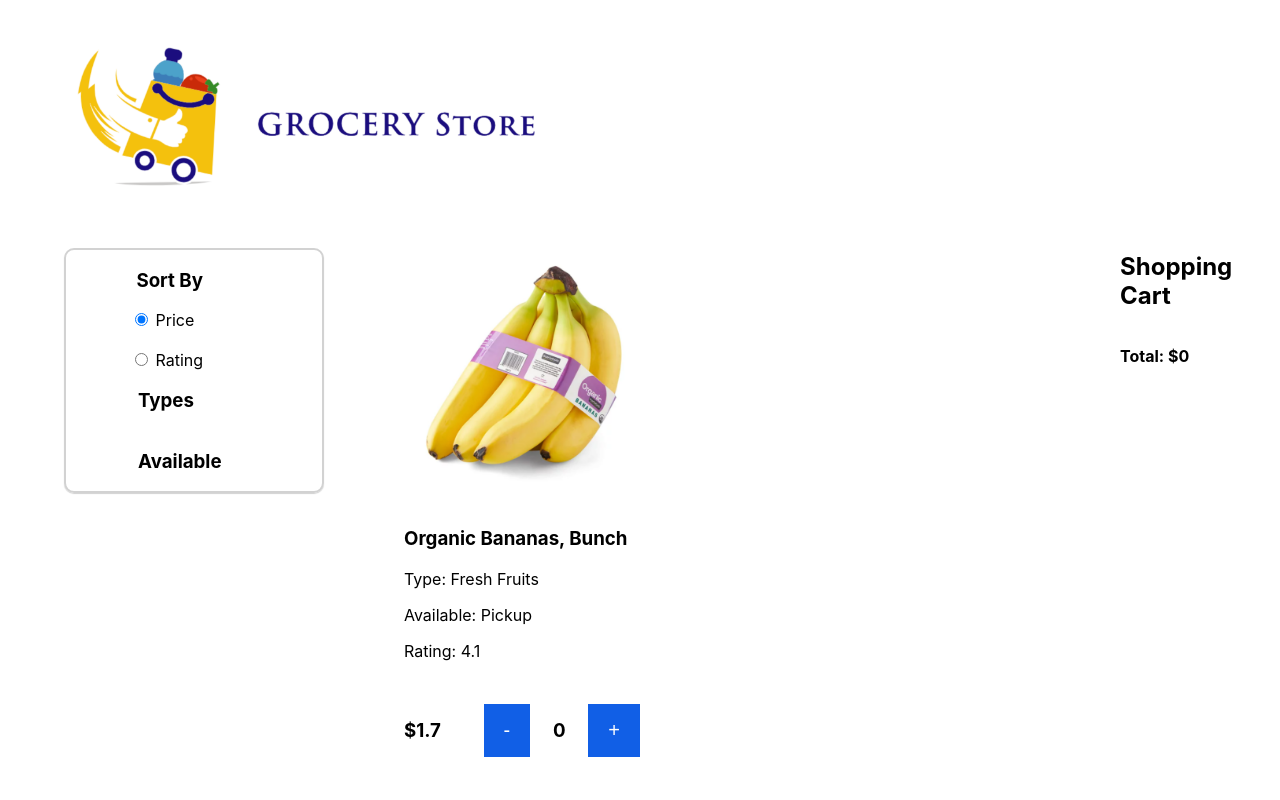
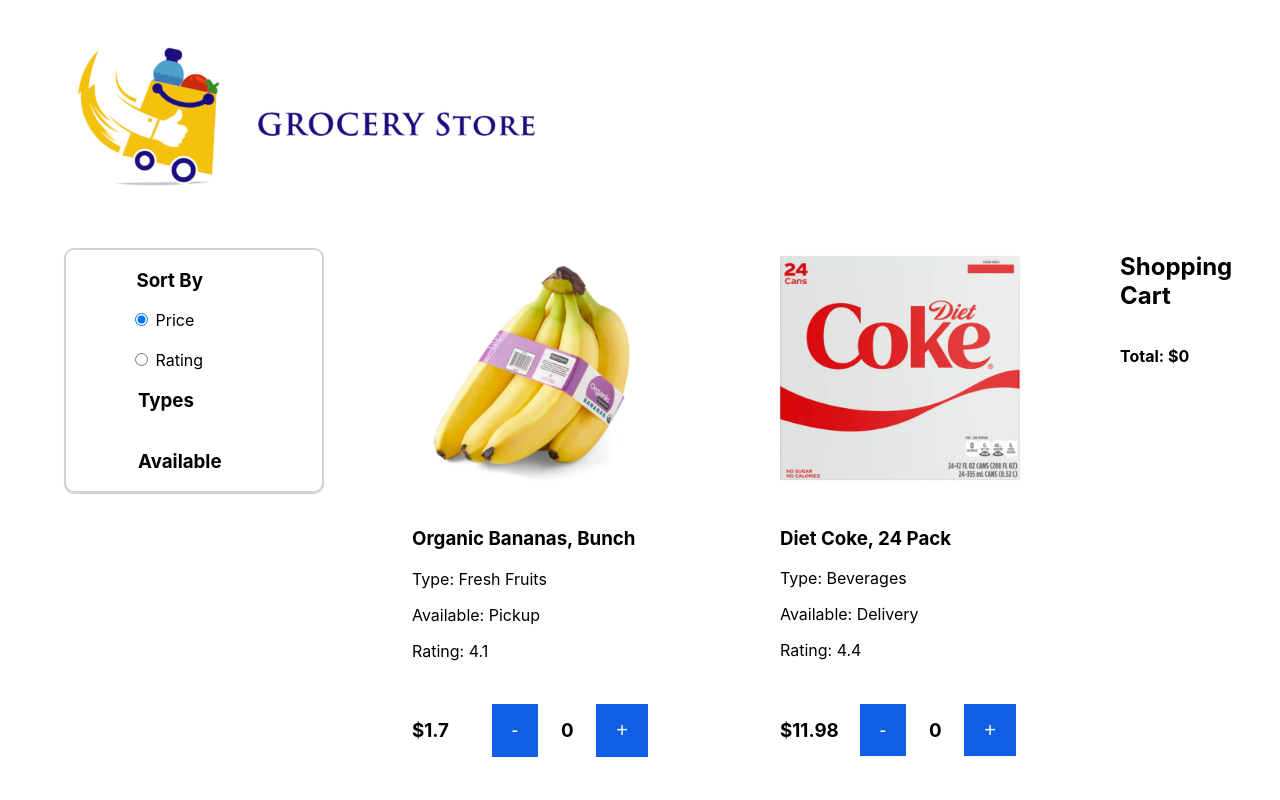
Before and after one commit to smartfox998/Grocery-Store, a React (Create React App) app: page / in a window 1280 px wide. Shown: the top 800 px of the page. Built offline with nearby package versions, Linux system fonts and the light colour scheme; the HTML template or start-up script is replaced by a standard one.

Commit message:
update css

```diff
--- a/src/App.css
+++ b/src/App.css
@@ -26,7 +26,7 @@
   align-self: flex-start;
   flex-direction: column;
   padding: 0rem 0rem 0rem 4rem;
-  margin: 1rem 4rem 0rem 4rem;
+  margin: 1rem 0rem 0rem 4rem;
   min-width: 12rem;
   border: 2px solid #d2d2d2;
   border-radius: 10px;
@@ -56,7 +56,7 @@
 
 .groceryItem {
   max-width: 15rem;
-  margin: 1rem 9rem 5rem 1rem;
+  margin: 1rem 2.5rem 5rem 5.5rem;
 }
 
 .groceryItem img {
```
